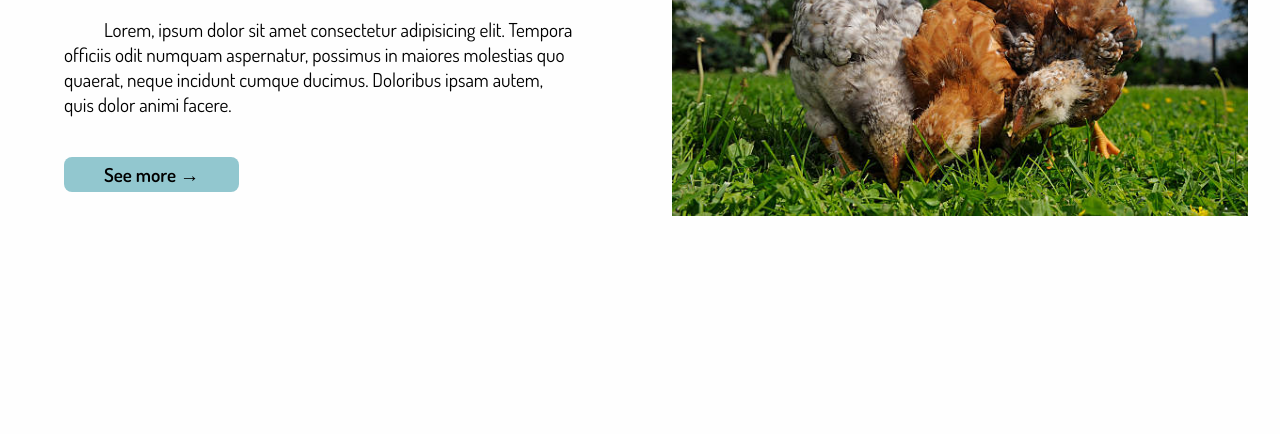
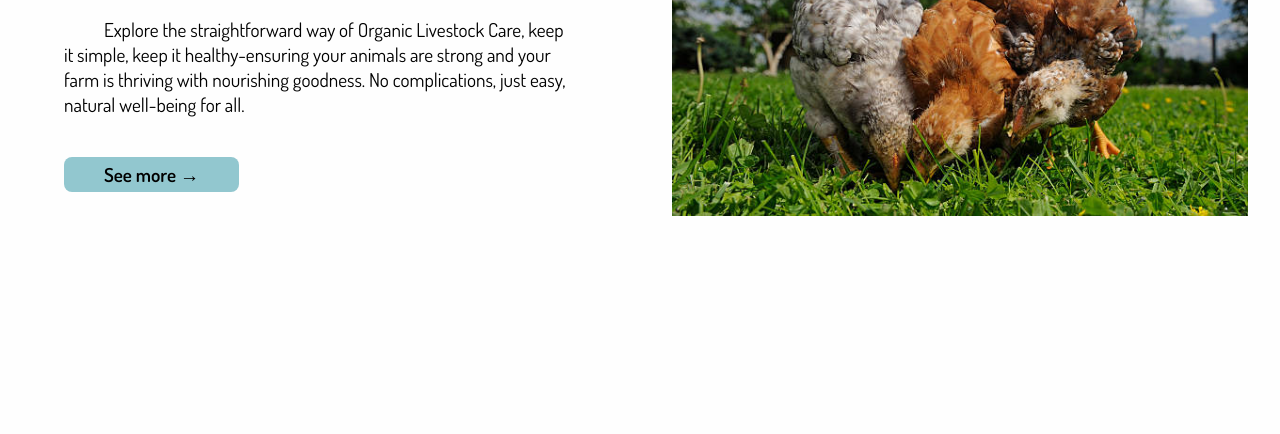
Before and after one commit to stevenarbacan/tudlo-i-expert, a plain HTML site: page index.html in a window 1280 px wide. Shown: the part 366-800 px from the top of the page. Drawn offline with Linux system fonts and the light colour scheme; a web font is replaced by a local one.

Commit message:
Update index.html

```diff
--- a/index.html
+++ b/index.html
@@ -37,10 +37,7 @@
           <div class="text-content-container">
             <div class="text-header"><h1>TUDLO-I WEB APPLICATION</h1></div>
             <div class="text-content">
-              Lorem, ipsum dolor sit amet consectetur adipisicing elit. Tempora
-              officiis odit numquam aspernatur, possimus in maiores molestias
-              quo quaerat, neque incidunt cumque ducimus. Doloribus ipsam autem,
-              quis dolor animi facere.
+Explore the straightforward way of Organic Livestock Care, keep it simple, keep it healthy-ensuring your animals are strong and your farm is thriving with nourishing goodness. No complications, just easy, natural well-being  for all.
             </div>
             <button class="see-more-btn grow btn">See more &rarr;</button>
           </div>
```
